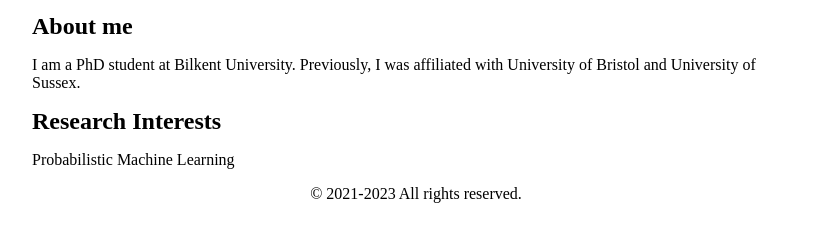
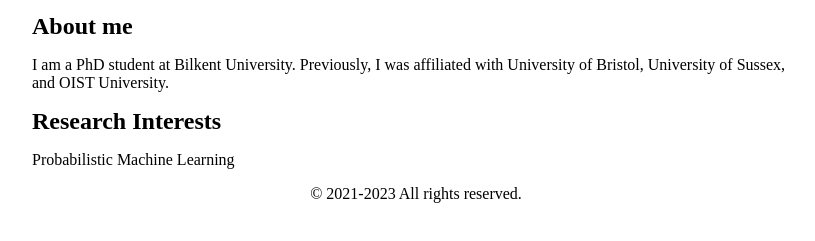
Before and after one commit to aliunluml/aliunluml.github.io, a plain HTML site: page index.html in a window 1280 px wide. Shown: the part 113-354 px from the top of the page, without its empty margins (224-1039 px from the left). Drawn offline with Linux system fonts and the light colour scheme.

Commit message:
Update index.html

```diff
--- a/index.html
+++ b/index.html
@@ -18,7 +18,7 @@
     <main>
       <section>
         <h2>About me</h2>
-        <p>I am a PhD student at Bilkent University. Previously, I was affiliated with University of Bristol and University of Sussex.</p>
+        <p>I am a PhD student at Bilkent University. Previously, I was affiliated with University of Bristol, University of Sussex, and OIST University.</p>
       </section>
       <section>
         <h2>Research Interests</h2>
```
